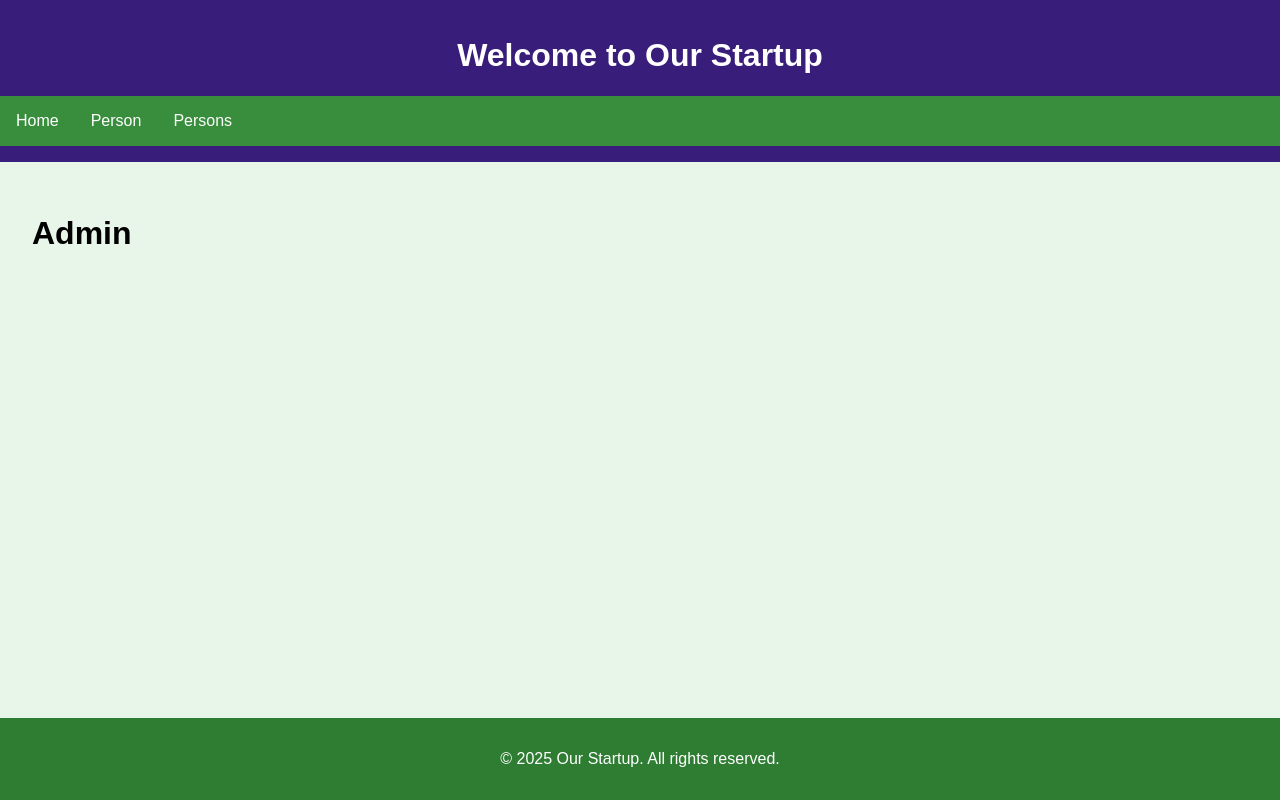
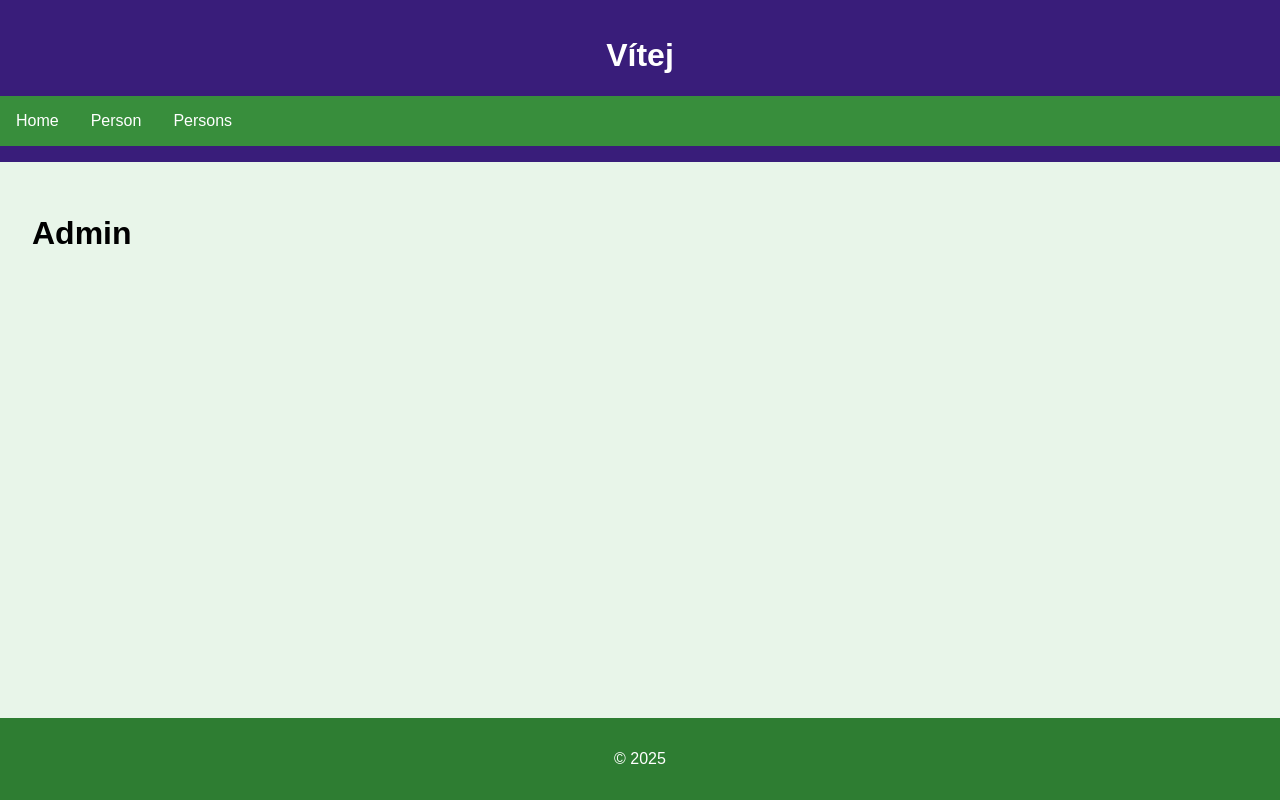
Before and after one commit to Stoklasavasek/hpp, a Python web app: template app/templates/admin.html in a window 1280 px wide. Run offline with Jinja, Linux system fonts and the light colour scheme; the template is opened without the code that fills it, so the values that code supplies are empty; some libraries are stand-ins or nearby versions.

Commit message:
Update base.html

```diff
--- a/app/templates/base.html
+++ b/app/templates/base.html
@@ -8,7 +8,7 @@
 </head>
 <body>
     <header>
-        <h1>Welcome to Our Startup</h1>
+        <h1>Vítej</h1>
         {% from "macros/macros.html" import render_nav %}
         {{ render_nav() }}
     </header>
@@ -16,7 +16,7 @@
         {% block content %}{% endblock %}
     </main>
     <footer>
-        <p>&copy; 2025 Our Startup. All rights reserved.</p>
+        <p>&copy; 2025</p>
     </footer>
 </body>
 </html>
```
